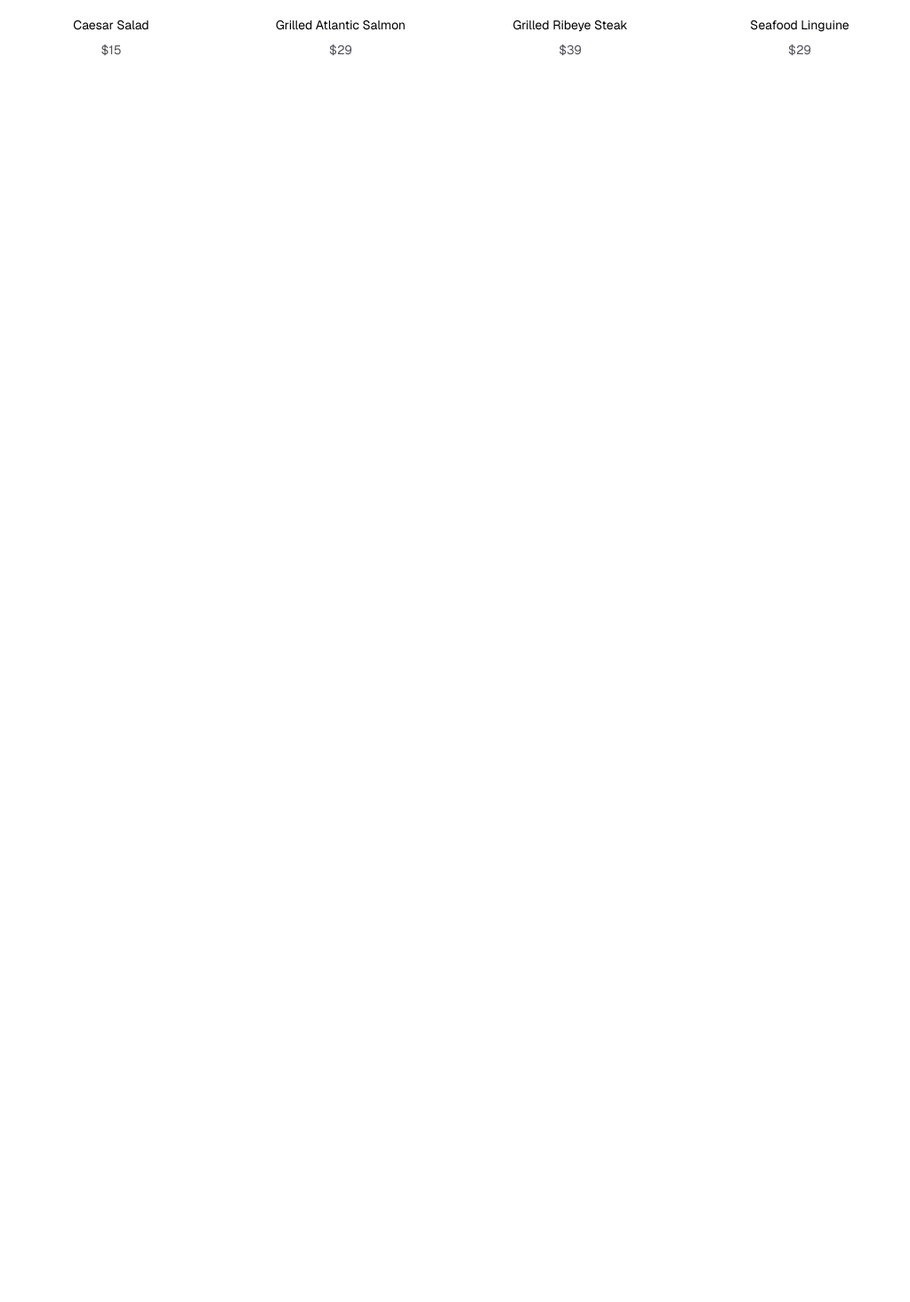
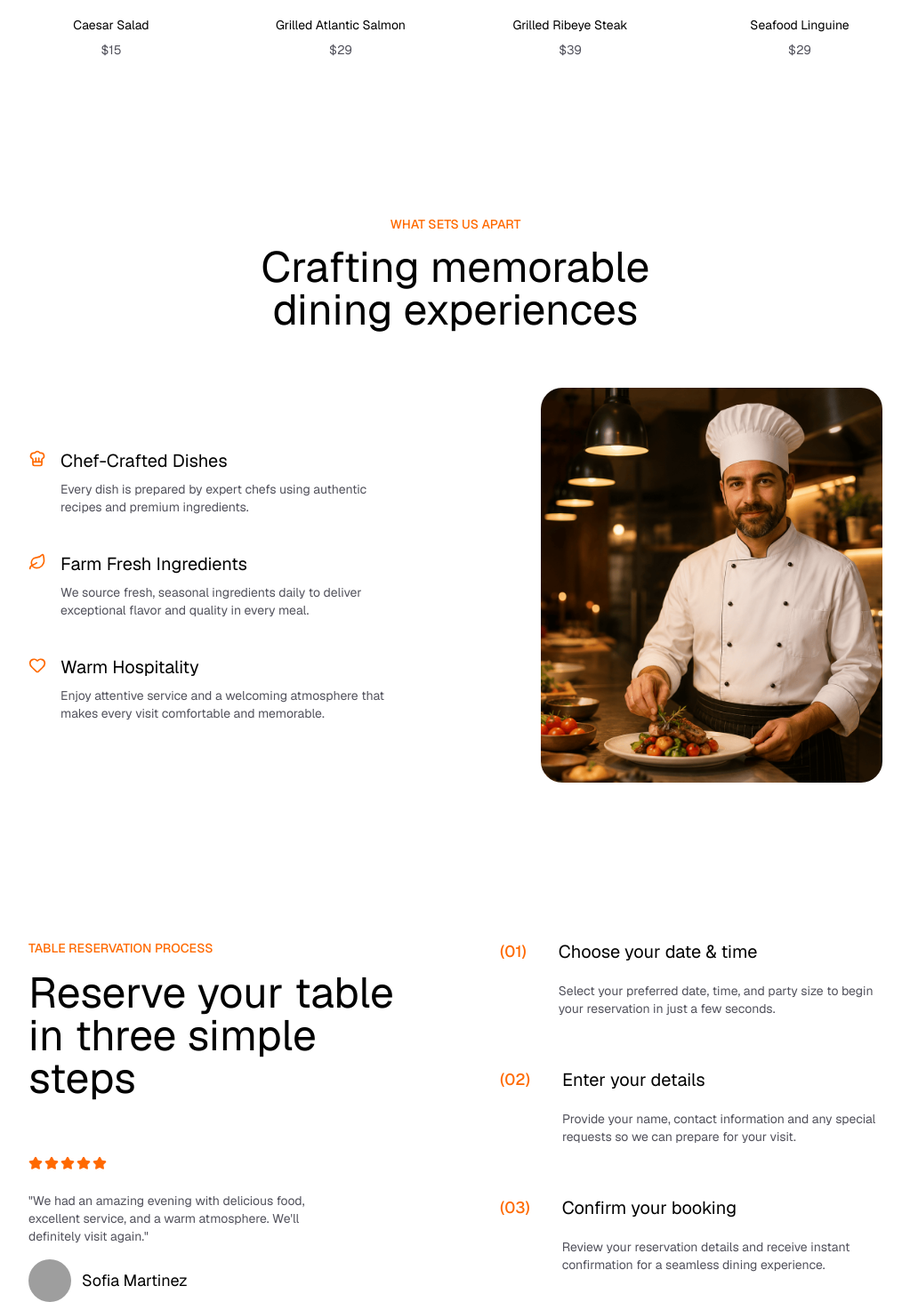
Before and after one commit to A4nu4/Restro, a React (Vite) app: page / in a window 1280 px wide. Shown: the part 2417-3881 px from the top of the page at 89% size, without its empty margins (128-1151 px from the left). Before the commit the page ends 2483 px from the top, so only its background shows below. Built offline with nearby package versions, Linux system fonts and the light colour scheme; grey boxes are pictures that could not be loaded.

Commit message:
Added Booking Process and Features sections

```diff
--- a/src/App.jsx
+++ b/src/App.jsx
@@ -4,6 +4,8 @@
 import About from "./sections/About";
 import Stats from "./sections/Stats";
 import Dishes from "./sections/Dishes";
+import Features from "./sections/Features";
+import BookingProcess from "./sections/BookingProcess";
 
 const App = () => {
   return (
@@ -13,6 +15,8 @@
       <About />
       <Stats />
       <Dishes />
+      <Features />
+      <BookingProcess />
     </>
   );
 };
--- /dev/null
+++ b/src/sections/BookingProcess.jsx
@@ -0,0 +1,73 @@
+import React from "react";
+import Animated from "../components/Animated";
+import { bookingSteps, bookingTestimonial } from "../data/data";
+import { Star } from "lucide-react";
+
+const BookingProcess = () => {
+  return (
+    <section id="booking-process" className="px-auto mt-44">
+      <div className="max-w-7xl mx-auto grid md:grid-cols-2 gap-16 md:gap-25">
+        {/* Left Side */}
+        <div className="flex flex-col text-center md:text-left">
+          <Animated delay={0.2}>
+            <p className="text-orange-500 font-medium uppercase mb-4">
+              Table Reservation Process
+            </p>
+          </Animated>
+
+          <Animated delay={0.2}>
+            <h2 className="text-4xl md:text-5xl mb-16">
+              Reserve your table in three simple steps
+            </h2>
+          </Animated>
+
+          <Animated className="flex gap-0.5 mb-6 justify-center md:justify-start">
+            {[...Array(bookingTestimonial.rating)].map((_, i) => (
+              <Star
+                key={i}
+                className="size-4 fill-orange-500 text-orange-500"
+              />
+            ))}
+          </Animated>
+
+          <Animated delay={0.2}>
+            <h2 className="text-zinc-600 max-w-xs max-md:mx-auto mb-4">
+              "{bookingTestimonial.quote}"
+            </h2>
+          </Animated>
+
+          <Animated className="flex items-center justify-center md:justify-start gap-3">
+            <img
+              src={bookingTestimonial.authorImg}
+              alt={bookingTestimonial.authorName}
+              className="size-12 rounded-full object-cover"
+            />
+            <span className="text-lg">{bookingTestimonial.authorName}</span>
+          </Animated>
+        </div>
+
+        {/* Right Side */}
+        <div className="space-y-14 text-left">
+          {bookingSteps.map((step, index) => (
+            <Animated
+              key={index}
+              y={150}
+              delay={index * 0.15}
+              className="flex items-start gap-9"
+            >
+              <span className="text-orange-500 font-medium text-lg shrink-0">
+                {step.number}
+              </span>
+              <div className="flex flex-col">
+                <h3 className="text-xl mb-5">{step.title}</h3>
+                <p className="text-zinc-600">{step.description}</p>
+              </div>
+            </Animated>
+          ))}
+        </div>
+      </div>
+    </section>
+  );
+};
+
+export default BookingProcess;
--- a/src/sections/Dishes.jsx
+++ b/src/sections/Dishes.jsx
@@ -9,7 +9,7 @@
   return (
     <section id="dishes" className="px-auto mt-44">
       <div className="text-center mb-16">
-        <Animated>
+        <Animated delay={0.2}>
           <p className="text-orange-500 font-medium uppercase mb-3.5">
             Chef's Signature Selection
           </p>
--- /dev/null
+++ b/src/sections/Features.jsx
@@ -0,0 +1,63 @@
+import { ChefHat, Heart, Leaf } from "lucide-react";
+import Animated from "../components/Animated";
+import { featuresData } from "../data/data";
+
+const iconMap = {
+  ChefHat,
+  Leaf,
+  Heart,
+};
+
+const Features = () => {
+  return (
+    <section id="features" className="px-auto mt-44">
+      <div className="text-center mb-16">
+        <Animated delay={0.2}>
+          <p className="text-orange-500 font-medium uppercase mb-3.5">
+            What Sets Us Apart
+          </p>
+        </Animated>
+
+        <Animated delay={0.2}>
+          <h2 className="text-4xl md:text-5xl max-w-lg mx-auto text-balance">
+            Crafting memorable dining experiences
+          </h2>
+        </Animated>
+      </div>
+
+      <div className="flex flex-col md:flex-row items-center justify-between gap-14 max-w-7xl mx-auto">
+        <div className="space-y-10 max-w-md">
+          {featuresData.map((item, index) => {
+            const IconComponent = iconMap[item.icon];
+            return (
+              <Animated
+                key={index}
+                y={150}
+                delay={index * 0.15}
+                className="flex items-start gap-4 text-left"
+              >
+                {IconComponent && (
+                  <IconComponent className="text-orange-500 size-5 shrink-0 mt-0.5" />
+                )}
+                <div>
+                  <h3 className="text-xl mb-2">{item.title}</h3>
+                  <p className="text-zinc-600 max-w-sm">{item.description}</p>
+                </div>
+              </Animated>
+            );
+          })}
+        </div>
+
+        <Animated x={50} y={0}>
+          <img
+            src="src/assets/chef.png"
+            alt="Chef"
+            className="w-full max-w-sm h-111 object-cover rounded-3xl"
+          />
+        </Animated>
+      </div>
+    </section>
+  );
+};
+
+export default Features;
```
